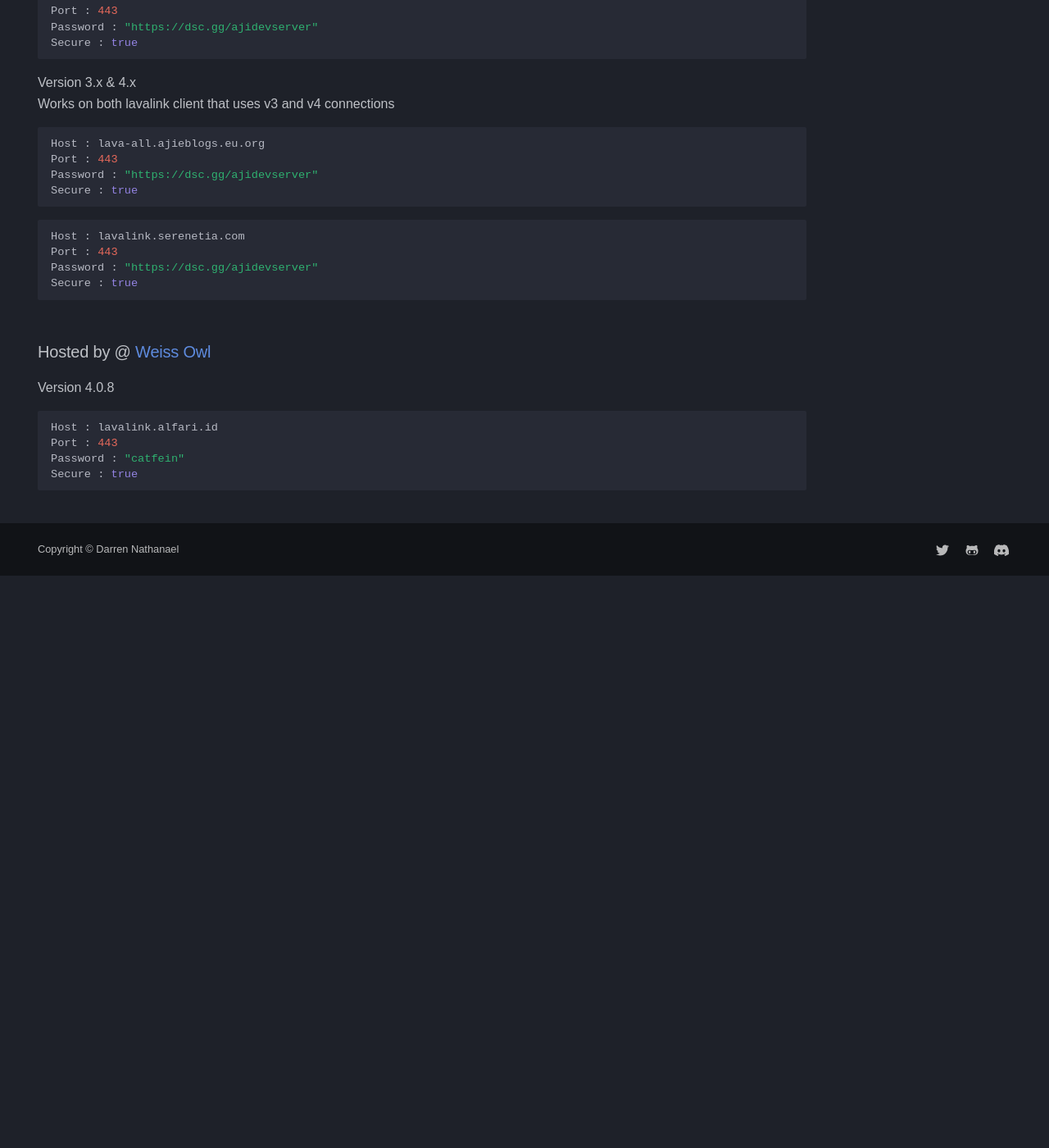
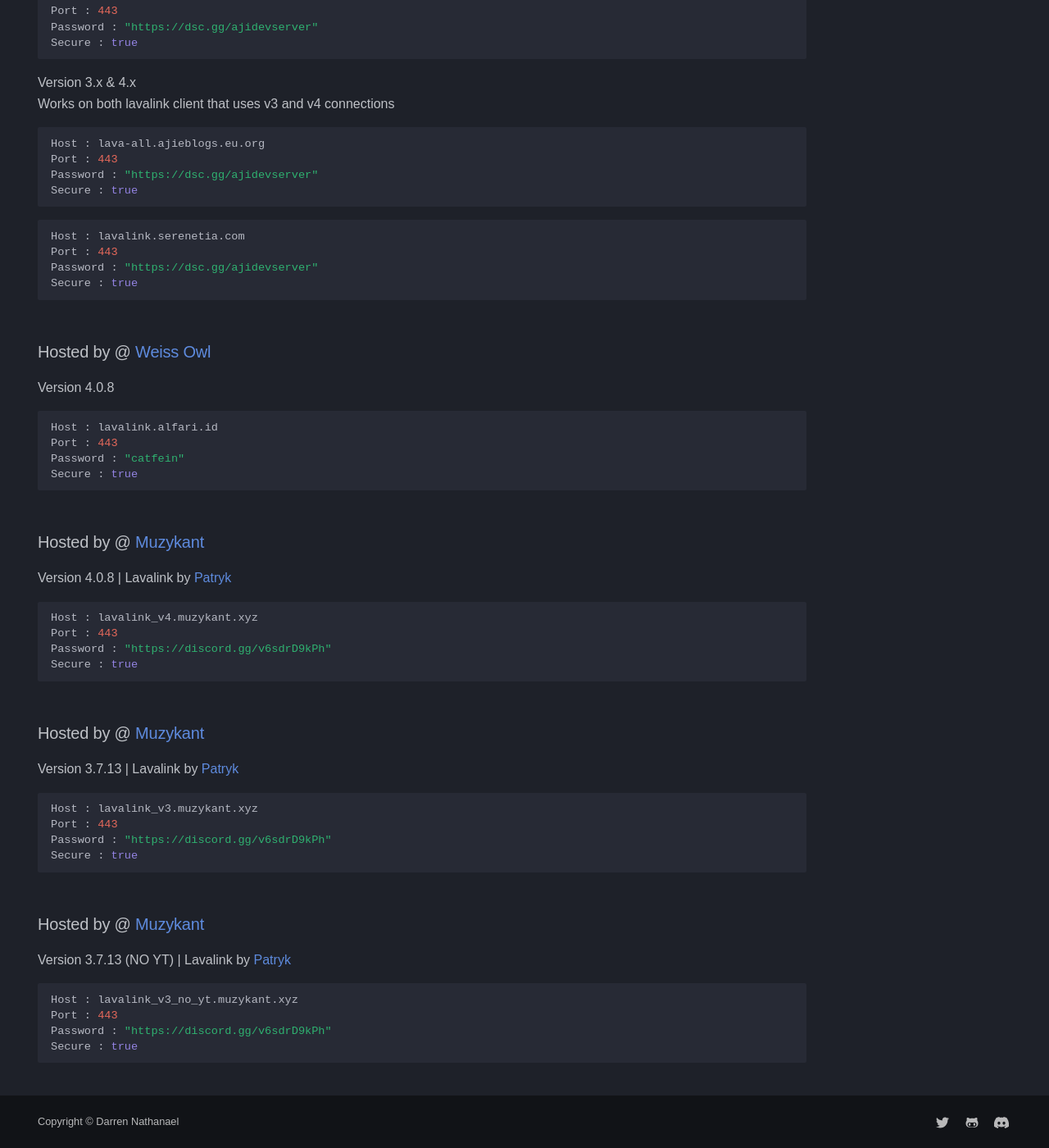
Before and after one commit to DarrenOfficial/lavalink-list, an MkDocs documentation site: the page built from docs/SSL/lavalink-with-ssl.md, in a window 1280 px wide and 1400 px high, scrolled down 1057 px. Shown: the whole window at 82% size. Built offline with MkDocs 1.6.1 and Material for MkDocs 9.7.7, drawn with Linux system fonts in a browser that asks for light colours; some web fonts are replaced; comment, search, counter and statistics services are not loaded; a style sheet for code colours, icons or effects is not loaded; before the commit the page ends 1759 px from its top, so only the background shows below that; some of the changed text lies outside the part shown.

Commit message:
Update lavalink-with-ssl.md (#617)

````diff
--- a/docs/SSL/lavalink-with-ssl.md
+++ b/docs/SSL/lavalink-with-ssl.md
@@ -81,3 +81,29 @@ Port : 443
 Password : "catfein"
 Secure : true
 ```
+### Hosted by @ [Muzykant](https://discord.gg/v6sdrD9kPh)
+Version 4.0.8  | Lavalink by [Patryk](https://github.com/PatrykPatryk5)
+```bash
+Host : lavalink_v4.muzykant.xyz
+Port : 443
+Password : "https://discord.gg/v6sdrD9kPh"
+Secure : true
+```
+
+### Hosted by @ [Muzykant](https://discord.gg/v6sdrD9kPh)
+Version 3.7.13  | Lavalink by [Patryk](https://github.com/PatrykPatryk5)
+```bash
+Host : lavalink_v3.muzykant.xyz
+Port : 443
+Password : "https://discord.gg/v6sdrD9kPh"
+Secure : true
+```
+
+### Hosted by @ [Muzykant](https://discord.gg/v6sdrD9kPh)
+Version 3.7.13 (NO YT)  | Lavalink by [Patryk](https://github.com/PatrykPatryk5)
+```bash
+Host : lavalink_v3_no_yt.muzykant.xyz
+Port : 443
+Password : "https://discord.gg/v6sdrD9kPh"
+Secure : true
+```
````
